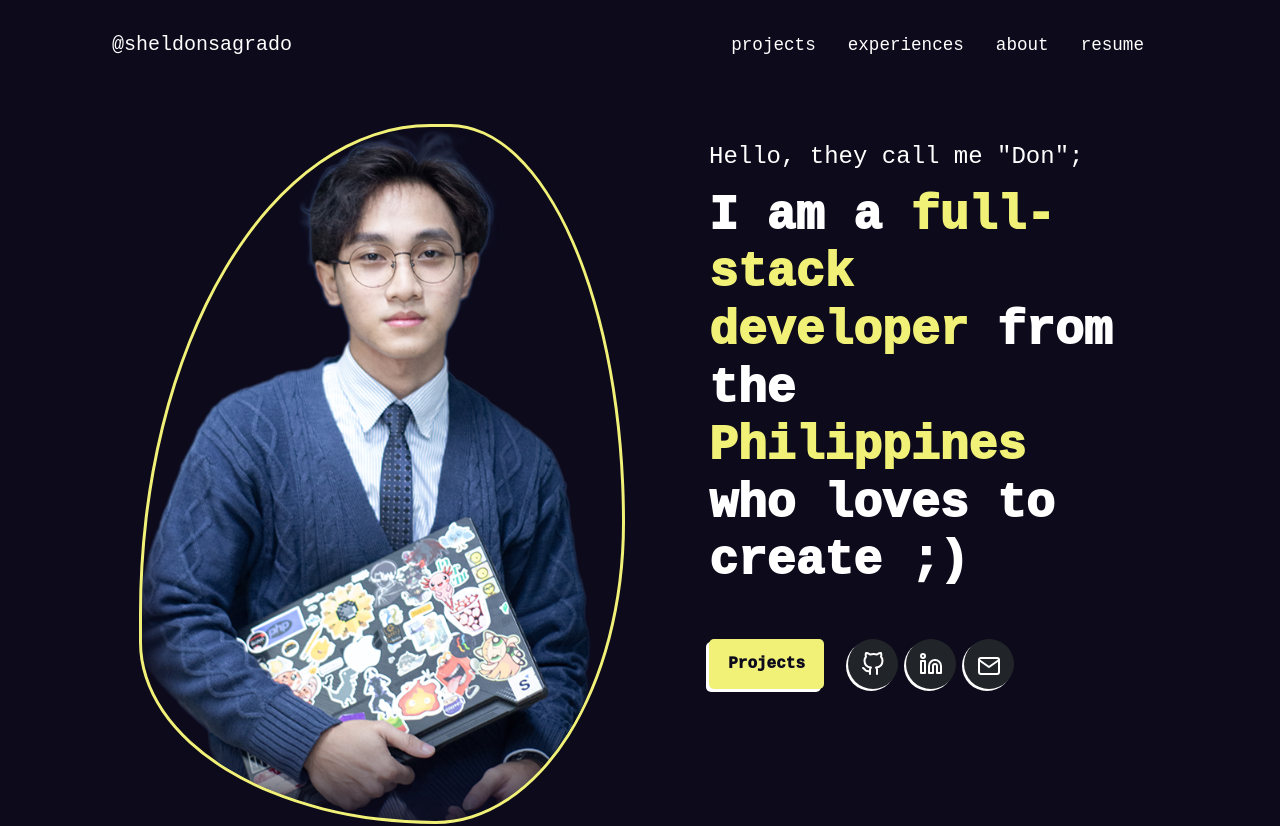
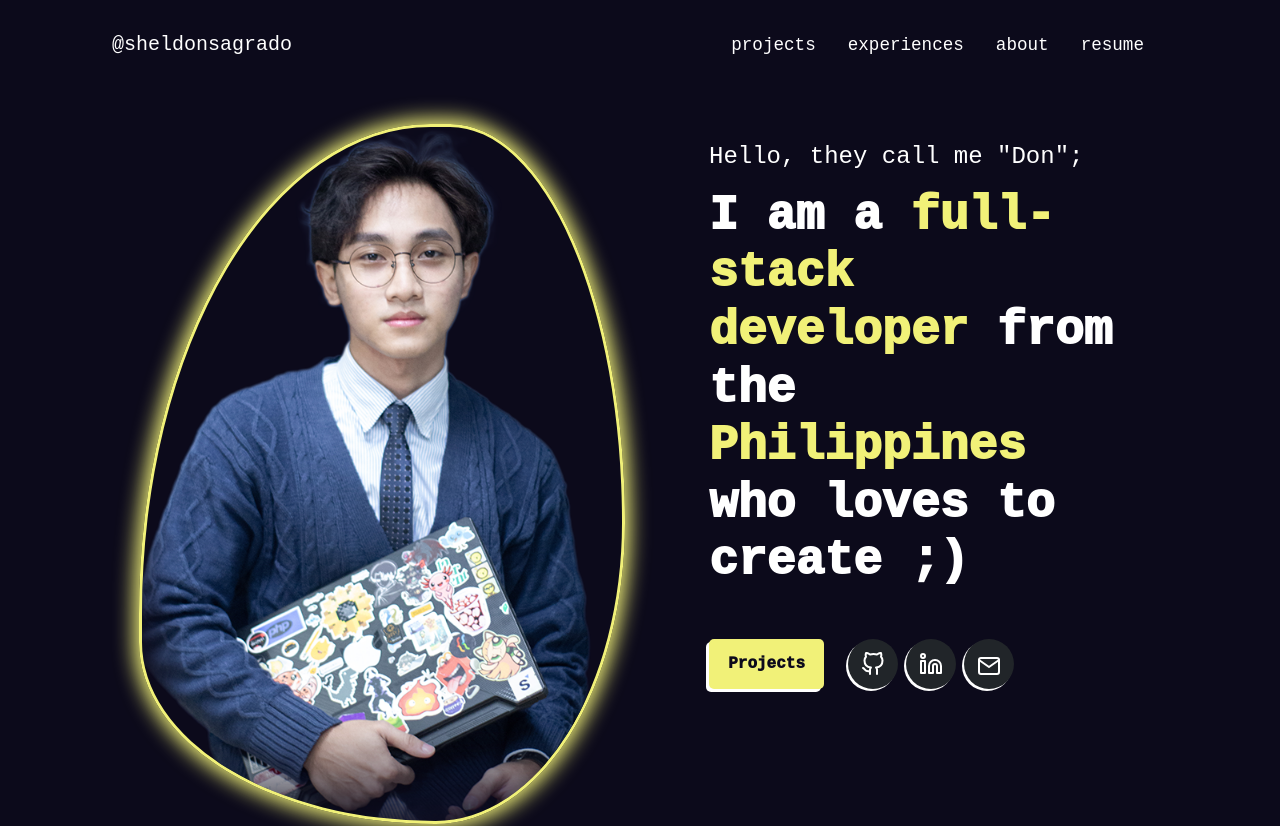
Before and after one commit to cup-noodlehS/portfolio-v2, a Vue app: page / in a window 1280 px wide. Shown: the top 826 px of the page. Built offline with nearby package versions, Linux system fonts and the light colour scheme.

Commit message:
add shadow

```diff
--- a/src/App.vue
+++ b/src/App.vue
@@ -1,5 +1,5 @@
 <template>
-  <div class="container-fluid">
+  <div class="">
     <Navbar class="fixed-top" />
     <router-view></router-view>
     <Footer />
--- a/src/components/index/cover.vue
+++ b/src/components/index/cover.vue
@@ -83,7 +83,8 @@ onMounted(() => {
 #meImg {
   max-height: calc(100vh - 100px);
   border-radius: 38% 62% 61% 39% / 28% 43% 57% 72%;
-  border: solid 3px rgb(241, 241, 120);
+  border: solid 3px #f1f178;
+  box-shadow: 0 0 20px 5px #f1f178;
 }
 
 h5 {
@@ -98,9 +99,9 @@ h5 {
   color: rgb(241, 241, 120);
 }
 
-#meImg:hover {
+/* #meImg:hover {
   animation: shake 1s;
-}
+} */
 
 .home-links {
   border-radius: 50% !important;
--- a/src/views/index.vue
+++ b/src/views/index.vue
@@ -1,6 +1,8 @@
 <template>
-  <header class="container d-flex flex-col justify-content-center">
-    <Cover />
+  <header class="header">
+    <div class="container d-flex flex-col justify-content-center">
+      <Cover />
+    </div>
   </header>
   <main class="container">
     <Features />
@@ -29,7 +31,7 @@ export default {
     Projects,
     About,
     Experience,
-    TechStack
+    TechStack,
   },
 };
 </script>
```
